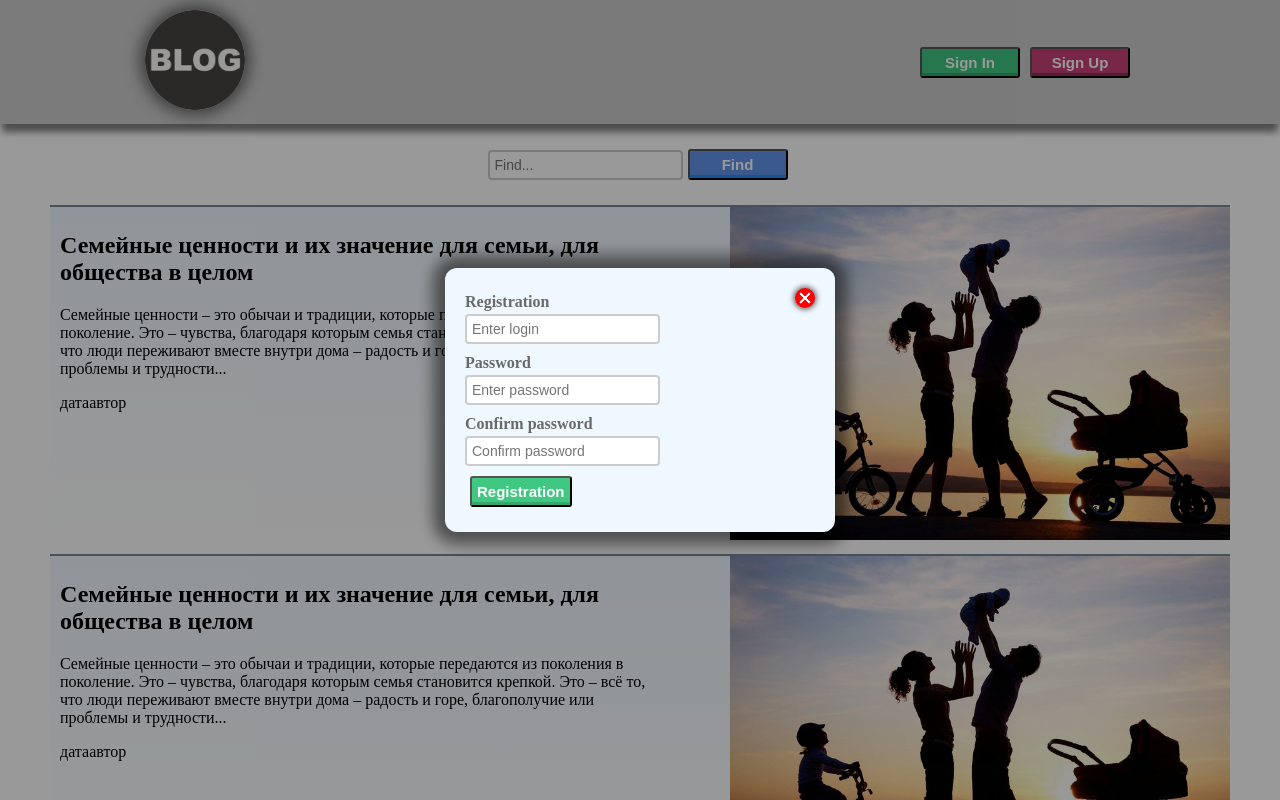
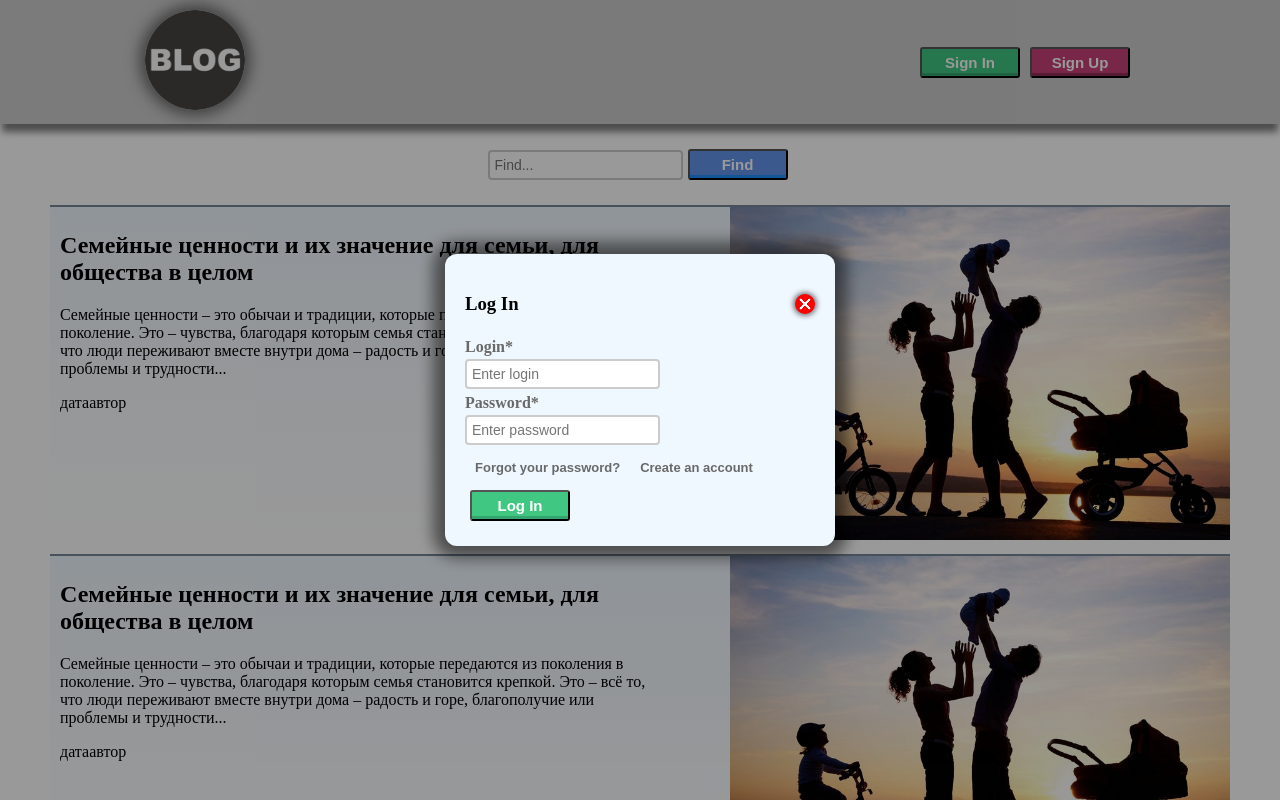
Before and after one commit to onotole-ololoev/redux_app, a React (Create React App) app: page / in a window 1280 px wide. Both pictures are taken after a click on the button "Sign In". Shown: the top 800 px of the page. Built offline with nearby package versions, Linux system fonts and the light colour scheme.

Commit message:
new fixes modal component

```diff
--- a/src/App.js
+++ b/src/App.js
@@ -32,7 +32,7 @@ function App(props) {
                       <Button variant='find' label='Find'/>
                   </div>
                   <PostList />
-                  <Modal authModal={authModal} closeAuthModal={authModalToggle}/>
+                  {authModal ? <Modal authModal={authModal} closeAuthModal={authModalToggle}/> : null}
               </div>
           </Route>
       </Router>
--- a/src/components/modal/index.js
+++ b/src/components/modal/index.js
@@ -2,6 +2,17 @@ import React, {useState} from "react";
 import './modal.css'
 import LoginForm from "./login-form";
 import RegistrationForm from "./registration-form";
+
+const chooseModalVariant = (variant, closeAuthModal, handleToggleVariant) => {
+    switch (variant) {
+        case 'login':
+            return <LoginForm closeAuthModal={closeAuthModal} toggleForm={handleToggleVariant}/>
+        case 'registration':
+            return <RegistrationForm closeAuthModal={closeAuthModal}/>
+        default:
+            return <LoginForm closeAuthModal={closeAuthModal}/>
+    }
+}
 
 
 const Modal = ({authModal, closeAuthModal}) => {
@@ -9,23 +20,9 @@ const Modal = ({authModal, closeAuthModal}) => {
     const [variant, setVariant] = useState('login');
     const handleToggleVariant = (variant) => setVariant(variant);
 
-    const chooseModalVariant = (variant) => {
-        switch (variant) {
-            case 'login':
-                return <LoginForm closeAuthModal={closeAuthModal} toggleForm={handleToggleVariant}/>
-            case 'registration':
-                return <RegistrationForm closeAuthModal={closeAuthModal}/>
-            default:
-                return <LoginForm closeAuthModal={closeAuthModal}/>
-        }
-    }
-
-
     return (
-        <div className={authModal ? 'modal active' : 'modal'} onClick={closeAuthModal}>
-            <div className='modal__content' onClick={(e) => e.stopPropagation()}>
-                {chooseModalVariant(variant, handleToggleVariant)}
-            </div>
+        <div className={authModal ? 'modal active' : 'modal'}>
+            {chooseModalVariant(variant, handleToggleVariant, closeAuthModal)}
         </div>
     )
 };
--- a/src/components/modal/login-form/index.js
+++ b/src/components/modal/login-form/index.js
@@ -2,16 +2,24 @@ import React from "react";
 import TextButtonsModal from "../../text-buttons";
 import Button from "../../button";
 import LoginInput from "../../login-input";
+import './login-form.css';
 
 const LoginForm = ({closeAuthModal, toggleForm}) => {
 
     return (
-        <form className='modal__form'>
-            <div className='btn__close' onClick={closeAuthModal}></div>
-            <LoginInput />
-            <TextButtonsModal toggleForm={toggleForm} />
-            <Button type='submit' label='Log In'/>
-        </form>
+        <div className='modal-wrapper'>
+            <div className='modal-header'>
+                <h3 className='modal-header__title'>Log In</h3>
+                <div className='btn__close' onClick={closeAuthModal}></div>
+            </div>
+            <div className='modal-content'>
+                <form className='modal-content__form'>
+                    <LoginInput />
+                    <TextButtonsModal toggleForm={toggleForm} />
+                    <Button type='submit' label='Log In'/>
+                </form>
+            </div>
+        </div>
     )
 };
 
--- /dev/null
+++ b/src/components/modal/login-form/login-form.css
@@ -0,0 +1,34 @@
+.btn__close {
+    cursor: pointer;
+    display:block;
+    box-sizing:border-box;
+    width:20px;
+    height:20px;
+    border-width:3px;
+    border-style: solid;
+    border-color:red;
+    border-radius:100%;
+    background: -webkit-linear-gradient(-45deg, transparent 0%, transparent 46%, white 46%,  white 56%,transparent 56%, transparent 100%), -webkit-linear-gradient(45deg, transparent 0%, transparent 46%, white 46%,  white 56%,transparent 56%, transparent 100%);
+    background-color:red;
+    box-shadow:0px 0px 5px 2px rgba(0,0,0,0.5);
+    transition: all 0.3s ease;
+}
+.modal-wrapper {
+    width: 350px;
+    max-width: 100%;
+    padding: 20px;
+    border-radius: 12px;
+    background-color: aliceblue;
+    box-shadow:0px 0px 15px 12px rgba(0,0,0,0.5);
+}
+.modal-header {
+    display: flex;
+    justify-content: space-between;
+    align-items: center;
+}
+.modal-content__form {
+    display: flex;
+    flex-direction: column;
+    align-items: flex-start;
+    width: 100%;
+}
--- a/src/components/modal/modal.css
+++ b/src/components/modal/modal.css
@@ -21,10 +21,8 @@
     border-radius: 12px;
     background-color: aliceblue;
     box-shadow:0px 0px 15px 12px rgba(0,0,0,0.5);
-
 }
 .modal__form {
-    position: relative;
     display: flex;
     flex-direction: column;
     align-items: flex-start;
@@ -42,21 +40,3 @@ label {
     line-height: 15px;
     margin: 5px 0 0;
 }
-.btn__close {
-    position: absolute;
-    top: 0;
-    right: 0;
-    cursor: pointer;
-    display:block;
-    box-sizing:border-box;
-    width:20px;
-    height:20px;
-    border-width:3px;
-    border-style: solid;
-    border-color:red;
-    border-radius:100%;
-    background: -webkit-linear-gradient(-45deg, transparent 0%, transparent 46%, white 46%,  white 56%,transparent 56%, transparent 100%), -webkit-linear-gradient(45deg, transparent 0%, transparent 46%, white 46%,  white 56%,transparent 56%, transparent 100%);
-    background-color:red;
-    box-shadow:0px 0px 5px 2px rgba(0,0,0,0.5);
-    transition: all 0.3s ease;
-}
--- a/src/components/modal/registration-form/index.js
+++ b/src/components/modal/registration-form/index.js
@@ -1,18 +1,26 @@
 import React from "react";
 import Button from "../../button";
 import Input from "../../input";
+import 'registration-form.css';
 
 
 const RegistrationForm = ({closeAuthModal}) => {
 
     return (
-        <form className='modal__form'>
+        <div className='modal-wrapper'>
+            <div className='modal-header'>
+                <h3 className='modal-header__title'>Registration</h3>
                 <div className='btn__close' onClick={closeAuthModal}></div>
+            </div>
+            <div className='modal-content'>
+                <form className='modal-content__form'>
                     <Input label='Registration' placeholder='Enter login' variant='authModal'/>
                     <Input  label='Password' placeholder='Enter password' variant='authModal' type='password'/>
                     <Input  label='Confirm password' placeholder='Confirm password' variant='authModal' type='password'/>
                     <Button type='submit' label='Registration'/>
                 </form>
+            </div>
+        </div>
     )
 };
 
--- /dev/null
+++ b/src/components/modal/registration-form/registration-form.css
@@ -0,0 +1,34 @@
+.btn__close {
+    cursor: pointer;
+    display:block;
+    box-sizing:border-box;
+    width:20px;
+    height:20px;
+    border-width:3px;
+    border-style: solid;
+    border-color:red;
+    border-radius:100%;
+    background: -webkit-linear-gradient(-45deg, transparent 0%, transparent 46%, white 46%,  white 56%,transparent 56%, transparent 100%), -webkit-linear-gradient(45deg, transparent 0%, transparent 46%, white 46%,  white 56%,transparent 56%, transparent 100%);
+    background-color:red;
+    box-shadow:0px 0px 5px 2px rgba(0,0,0,0.5);
+    transition: all 0.3s ease;
+}
+.modal-wrapper {
+    width: 350px;
+    max-width: 100%;
+    padding: 20px;
+    border-radius: 12px;
+    background-color: aliceblue;
+    box-shadow:0px 0px 15px 12px rgba(0,0,0,0.5);
+}
+.modal-header {
+    display: flex;
+    justify-content: space-between;
+    align-items: center;
+}
+.modal-content__form {
+    display: flex;
+    flex-direction: column;
+    align-items: flex-start;
+    width: 100%;
+}
--- a/src/components/text-buttons/index.js
+++ b/src/components/text-buttons/index.js
@@ -7,7 +7,7 @@ const TextButtonsModal = ({toggleForm}) => {
     return (
         <div className='text-buttons'>
             <Button type='text' variant='text' label='Forgot your password?' />
-            <Button type='text' variant='text' label='Create an account' onClick={toggleForm('registration')}/>
+            <Button type='text' variant='text' label='Create an account' onClick={() => toggleForm('registration')}/>
         </div>
     )
 }
```
Lines whose indentation alone changed are shown as unchanged.
